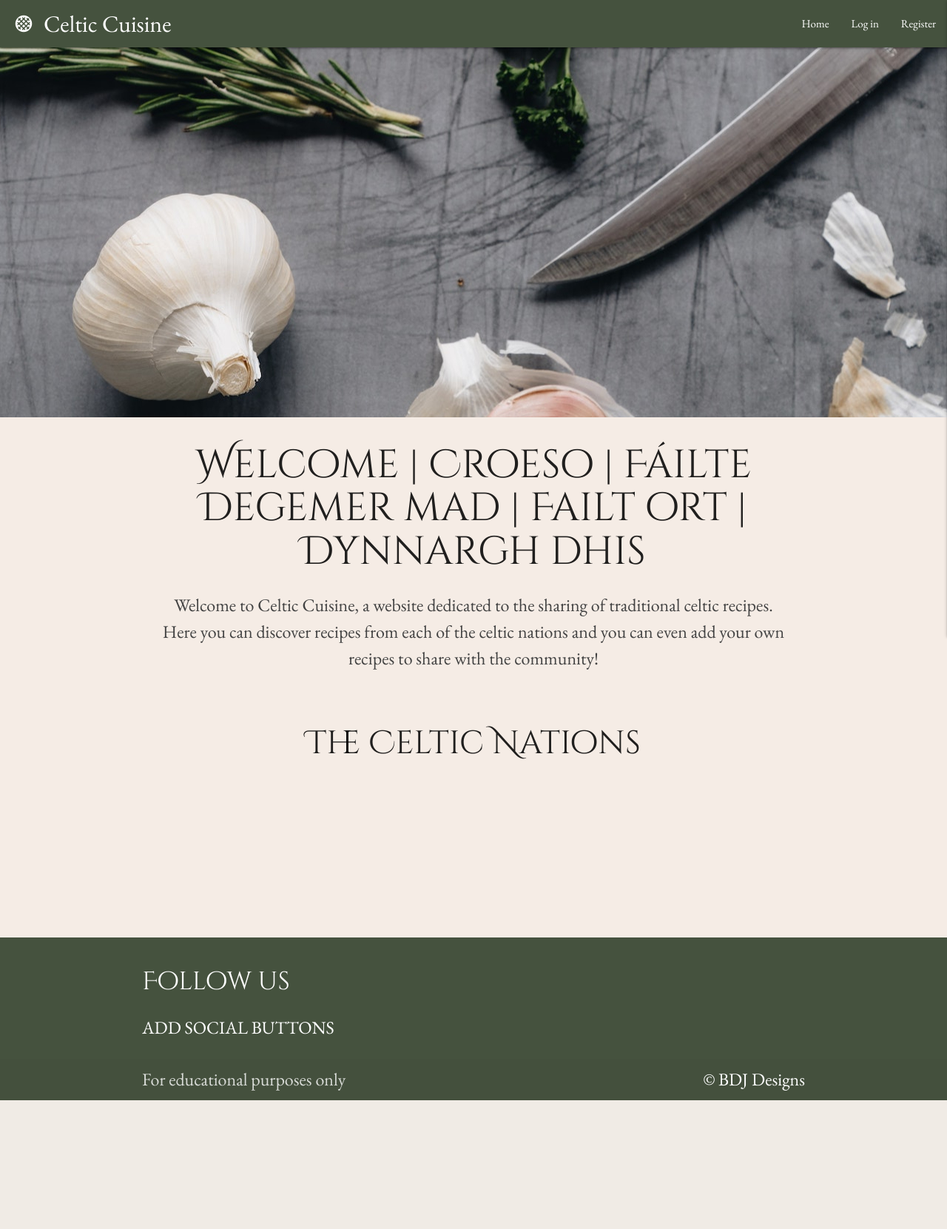
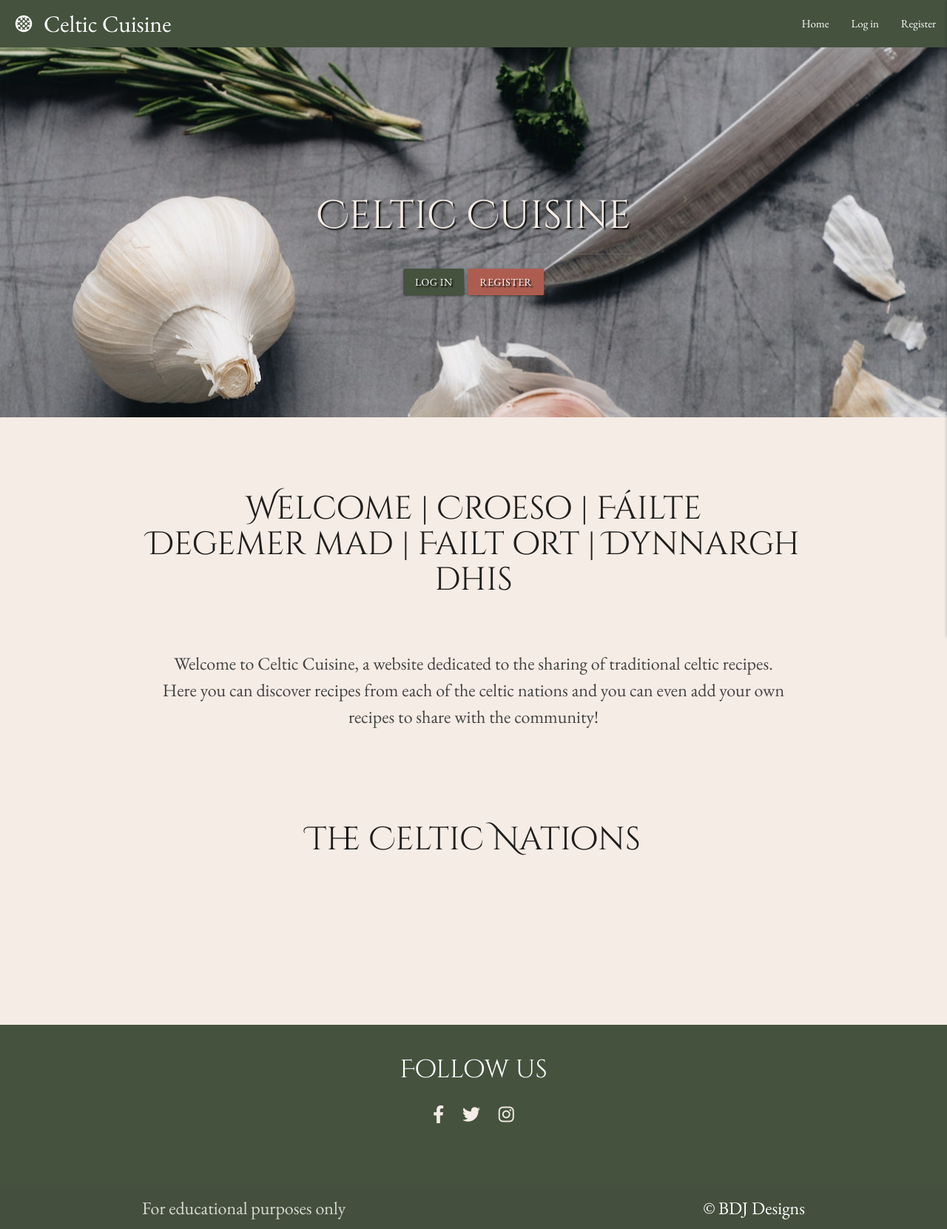
Before and after one commit to Code-Institute-Submissions/danielj314-celtic-cuisine-pm3_NovResub, a Flask app: page / in a window 1280 px wide. Shown: the whole page at 74% size. Before the commit the page ends 1487 px from the top, so only its background shows below. Run offline with Flask 2, Linux system fonts and the light colour scheme; data that the repository does not hold is empty.

Commit message:
Additional styling to base.html and home.html

```diff
--- a/celticcuisine/static/css/style.css
+++ b/celticcuisine/static/css/style.css
@@ -15,10 +15,6 @@ main {
     flex: 1 0 auto;
 }
 
-.card{
-    background-color: #45523e;
-}
-
 
 .flashes h4 {
     line-height: 2;
@@ -34,29 +30,79 @@ h6 {
     font-family: 'Cinzel Decorative', cursive;
 }
 
-
-.nav-wrapper {
+/*                                                              Colours */
+.background-cabbage {
     background-color: #45523e;
 }
+
+.background-matrix {
+    background-color: #ad5d50;
+}
+
 
 .page-footer {
     background-color: #45523e;
 }
 
+.card{
+    background-color: #b0aca2;
+}
+
+
+/*                                                              Margins and padding */
 
 .brand-logo {
     margin-left: 20px;
 }
 
+.title-margins {
+    margin-top: 100px;
+    margin-bottom: 70px;
+}
 
 .nav-list {
     font-size: xx-large;
 }
 
-.padding {
-    height: 200px;
+
+footer{
+    margin-top: 100px;
 }
 
 .card-image {
     max-width: fit-content;
 }
+
+.hero-card {
+    position: relative;
+    float: left;
+    top: 50%;
+    left: 50%;
+    transform: translate(-50%, -50%);
+    text-align: center;
+    background-color: rgba(0, 0, 0, 0);
+    box-shadow: none;
+    color: #f5ece5;
+    text-shadow: 2px 2px 2px black;
+    z-index: 99;
+}
+
+.parallax-container {
+    z-index: 1;
+
+}
+
+.btn {
+    z-index: 9999;
+
+}
+
+.social-links {
+    color: #f5ece5;
+    margin-left: 10px;
+    margin-right: 10px;
+}
+
+.footer-copyright {
+    margin-top: 80px;
+}
--- a/celticcuisine/templates/base.html
+++ b/celticcuisine/templates/base.html
@@ -20,7 +20,7 @@
   <header>
     <!-- Top Navbar -->
     <nav>
-      <div class="nav-wrapper">
+      <div class="nav-wrapper background-cabbage">
         <a href="{{ url_for('home') }}" class="brand-logo">Celtic Cuisine <i class="fas fa-stroopwafel"></i></a>
         <a href="#" data-target="mobile-demo" class="sidenav-trigger right"><i class="fas fa-bars"></i></a>
         <ul class="right hide-on-med-and-down nav-list">
@@ -53,6 +53,7 @@
     </ul>
   </header>
 
+
   <section>
     <!-- flash messages -->
     {% with messages = get_flashed_messages() %}
@@ -66,15 +67,21 @@
     {% endwith %}
   </section>
 
-
+  <main>
     {% block content %}
     {% endblock %}
-
+  </main>
 
   <footer class="page-footer">
-    <div class="container">
+    <div class="container center-align">
       <h4>Follow us</h4>
-      <p>ADD SOCIAL BUTTONS</p>
+      <p><a class="social-links" href="https://www.facebook.com/" title="Facebook" target="_blank" rel="noopener"><i
+            class="fab fa-facebook-f"></i></a>
+        <a class="social-links" href="https://twitter.com/" title="Twitter" target="_blank" rel="noopener"><i
+            class="fab fa-twitter"></i></a>
+        <a class="social-links" href="https://www.instagram.com" title="Instagram" target="_blank" rel="noopener"><i
+            class="fab fa-instagram"></i></a>
+      </p>
     </div>
     <div class="footer-copyright">
       <div class="container">
@@ -84,13 +91,13 @@
     </div>
   </footer>
 
-
   <script src="https://code.jquery.com/jquery-3.5.1.min.js"
-        integrity="sha256-9/aliU8dGd2tb6OSsuzixeV4y/faTqgFtohetphbbj0=" crossorigin="anonymous"></script>
+    integrity="sha256-9/aliU8dGd2tb6OSsuzixeV4y/faTqgFtohetphbbj0=" crossorigin="anonymous"></script>
   <script src="https://cdnjs.cloudflare.com/ajax/libs/materialize/1.0.0/js/materialize.min.js"></script>
   <script src="{{ url_for('static', filename='js/script.js') }}"></script>
   {% block scripts %}
   {% endblock %}
+
 </body>
 
 </html>
--- a/celticcuisine/templates/home.html
+++ b/celticcuisine/templates/home.html
@@ -3,10 +3,23 @@
 
 
 <div class="parallax-container">
-    <div class="parallax"><img src="../static/images/hero.jpg"></div>
+    <div class="parallax">
+        <img src="../static/images/hero.jpg">
+            <div class="card s12 m6 l2 hero-card">
+                <h2>Celtic Cuisine</h2>
+                <div class="card-action">
+                    {% if session.user %}
+                    <a href="{{ url_for('logout') }}" class="btn background-cabbage">Log out</a>
+                    {% else %}
+                    <a href="{{ url_for('login') }}" class="btn background-cabbage">Log in</a>
+                    <a href="{{ url_for('register') }}" class="btn background-matrix">Register</a>
+                    {% endif %}
+                </div>
+            </div>
+    </div>
 </div>
 <div class="row container">
-    <h2 class="header center-align">Welcome | Croeso | Fáilte <br> Degemer mad | Failt ort | Dynnargh dhis </h2>
+    <h3 class="header center-align title-margins">Welcome | Croeso | Fáilte <br> Degemer mad | Failt ort | Dynnargh dhis </h3>
     <p class="grey-text text-darken-3 lighten-3 center-align">
         Welcome to Celtic Cuisine, a website dedicated to the sharing of traditional celtic recipes. <br>
         Here you can discover recipes from each of the celtic nations and you can even add your own recipes to share
@@ -19,7 +32,7 @@
 
 
 
-<h3 class="center-align">The Celtic Nations</h3>
+<h3 class="center-align title-margins">The Celtic Nations</h3>
 {% if session.user == "admin" %}
 <div class="row">
     <div class="col s12 center-align">
@@ -30,18 +43,18 @@
 </div>
 {% endif %}
 
-<div class="row">
+<div class="row container">
     {% for category in categories %}
     <div class="col s12 m6 l4">
         <div class="card center-align">
             <div class="card-content white-text">
-                <span class="card-title">{{ category.category_name }}</span>
+                <span class="card-title"><h4>{{ category.category_name }}</h4></span>
             </div>
             <div class="card-content card-image">
                 <span class="image"><img src="../static/images/{{ category.id }}.png"></span>
             </div>
             <div class="card-action">
-                <a href="{{ url_for('recipes', category_id=category.id) }}" class="btn green accent-4">View Recipes</a>
+                <a href="{{ url_for('recipes', category_id=category.id) }}" class="btn background-cabbage">View Recipes</a>
             </div>
             {% if session.user == "admin" %}
             <div class="card-action">
@@ -53,5 +66,5 @@
     </div>
     {% endfor %}
 </div>
-<div class="padding"></div>
+<div><br></div>
 {% endblock %}
```
